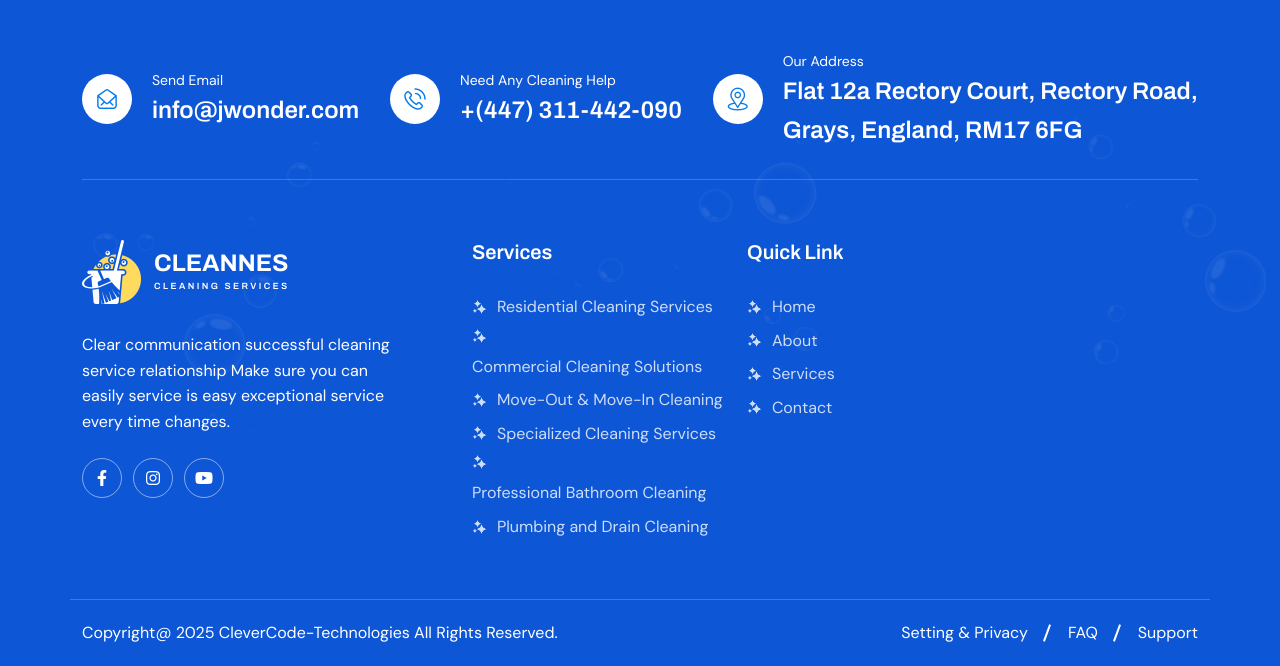
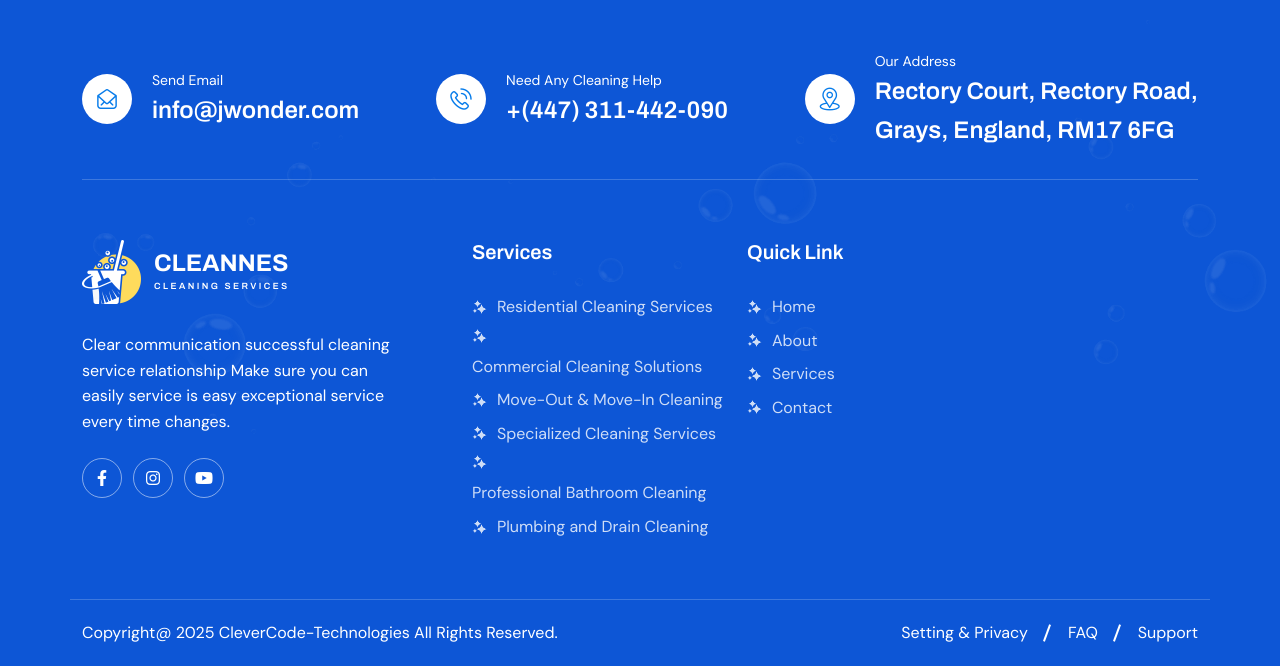
Before and after one commit to Chris-Imade/jwondersb-c, a plain HTML site: page contact.html in a window 1280 px wide. Shown: the part 2134-2800 px from the top of the page. Drawn offline with Linux system fonts and the light colour scheme; a web font is replaced by a local one.

Commit message:
editted address

```diff
--- a/contact.html
+++ b/contact.html
@@ -664,7 +664,7 @@
                   <div class="tj-footer-top-wrap-content">
                     <span class="sub-title">Our Address</span>
                     <span class="location"
-                      >Flat 12a Rectory Court, Rectory Road, <br />Grays,
+                      >Rectory Court, Rectory Road, <br />Grays,
                       England, RM17 6FG</span
                     >
                   </div>
```
